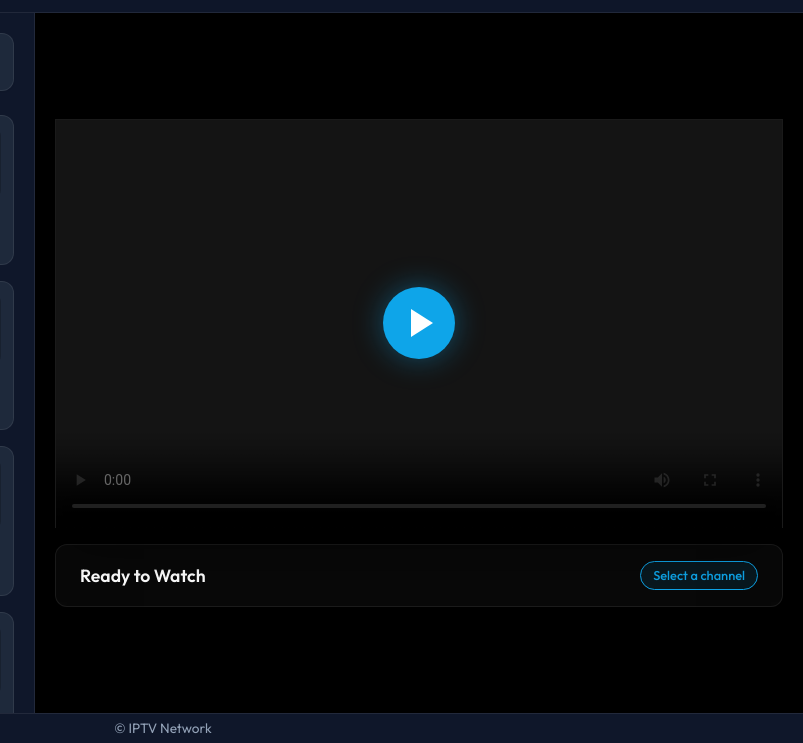
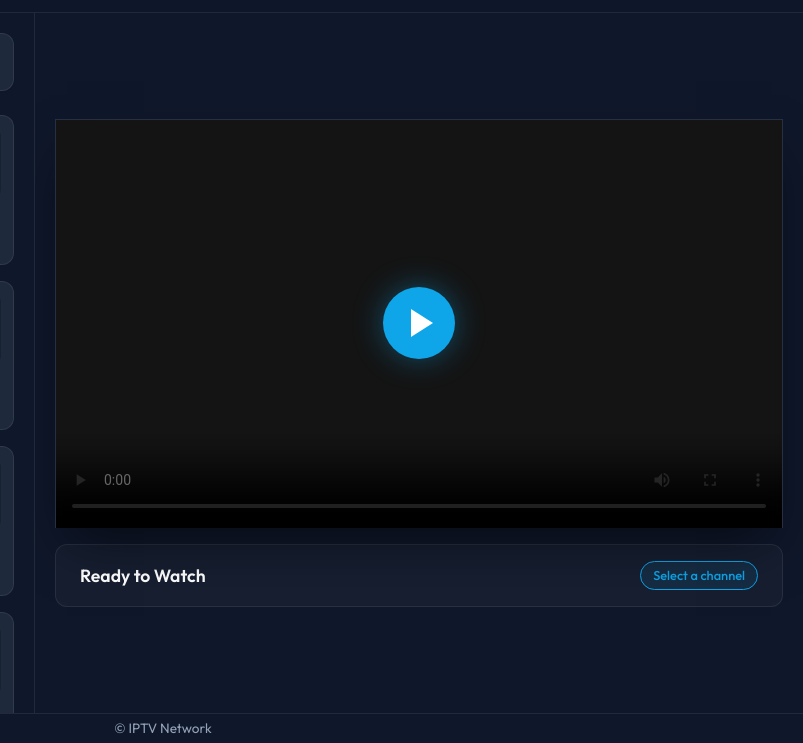
Before and after one commit to iptvnetwork/iptvnetwork.github.io, a plain HTML site: page index.html in a window 1280 px wide. Shown: the part 57-800 px from the top of the page, 477-1280 px from the left. Drawn offline with nearby package versions, Linux system fonts and the light colour scheme; no server answers.

Commit message:
feat: implement core application styling including dark theme, responsive layout, and interactive components.

```diff
--- a/assets/css/style.css
+++ b/assets/css/style.css
@@ -90,6 +90,7 @@ body {
   border-bottom: 1px solid var(--border-color);
   backdrop-filter: blur(8px);
   z-index: 1000;
+
   display: flex;
   align-items: center;
   justify-content: space-between;
@@ -268,7 +269,7 @@ body {
 
 /* --- Right Panel: Player --- */
 .right-panel {
-  background-color: #000;
+  background-color: transparent;
   overflow: hidden;
   /* Fix: Prevent scrolling */
   position: relative;
@@ -293,7 +294,6 @@ body {
   width: 100%;
   /* Removed max-width calculation to force full width fill as requested. */
   aspect-ratio: 16/9;
-  background: transparent;
   position: relative;
   box-shadow: 0 25px 50px -12px rgba(0, 0, 0, 0.5);
   border: 1px solid rgba(255, 255, 255, 0.1);
```
